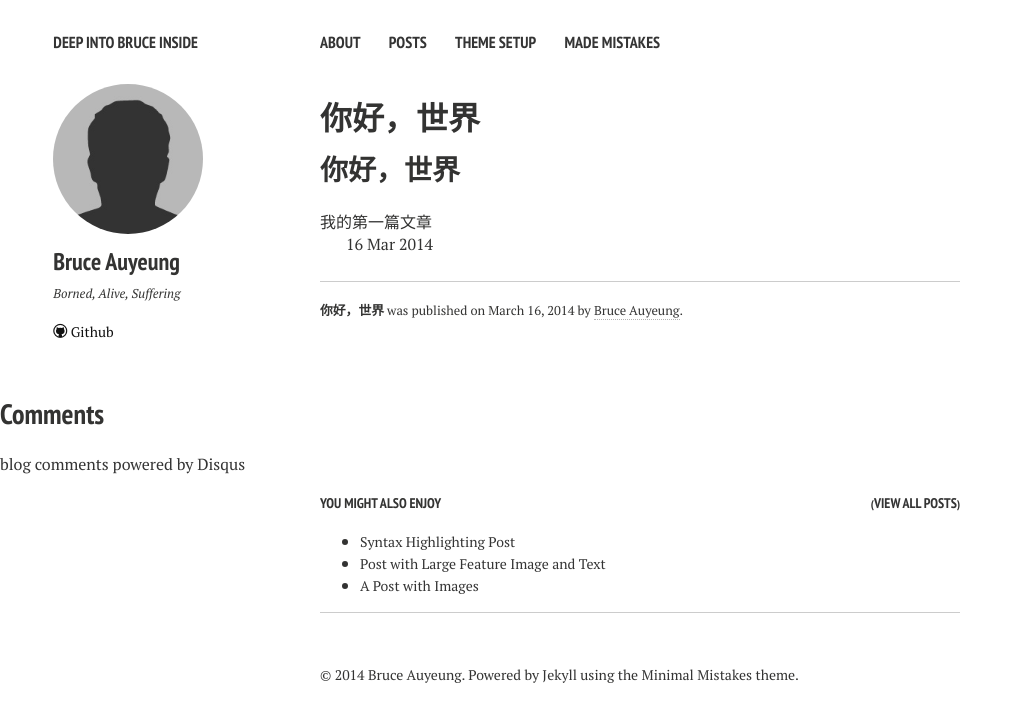
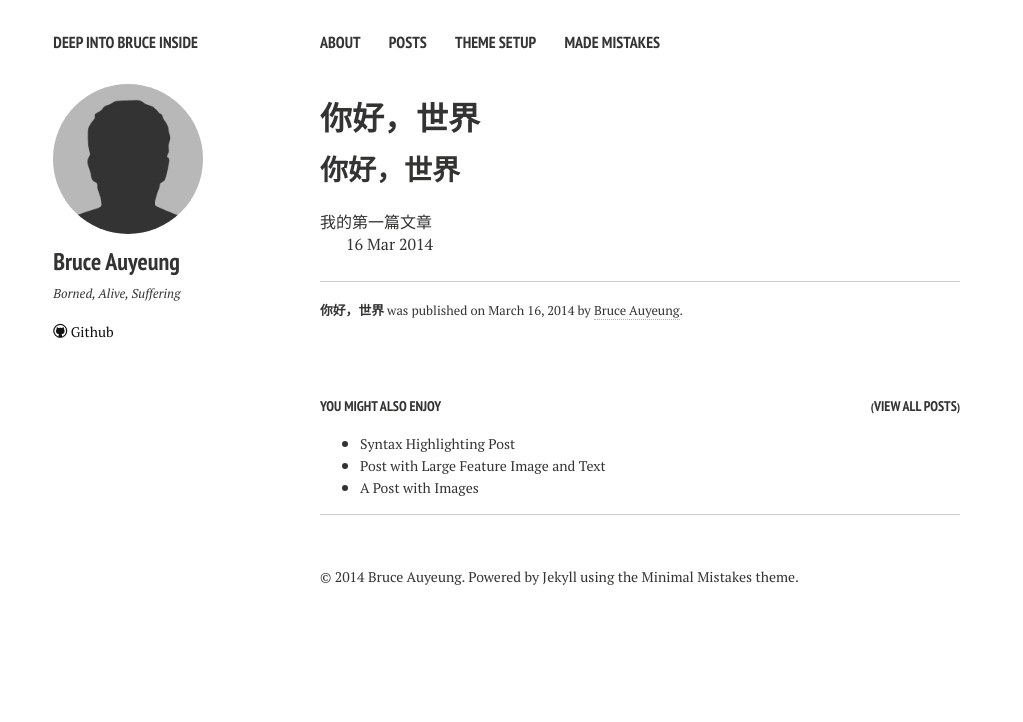
Before and after one commit to bruceinside/bruceinside.github.io, a Jekyll site: the page built from _posts/2014-03-16-hello-world.html, in a window 1280 px wide. Shown: the top 722 px of the page, without its empty margins (0-1023 px from the left). Built offline with Jekyll 4.4.1, drawn with Linux system fonts in a browser that asks for light colours; nearby versions of some CDN libraries; comment, search, counter and statistics services are not loaded.

Commit message:
Signed-off-by: bruceinside <bruce.oy@qq.com>

```diff
--- a/_layouts/post.html
+++ b/_layouts/post.html
@@ -51,23 +51,6 @@
   </article>
 </div><!-- /#main -->
 
-{% if site.disqus %}
-<div id="comments">
-  <h2>Comments</h2>
-  <div id="disqus_thread"></div>
-  <script type="text/javascript">
-    var disqus_identifier = "{{ page.url }}";
-    (function() {
-     var dsq = document.createElement('script'); dsq.type = 'text/javascript'; dsq.async = true;
-     dsq.src = 'http://{{ site.disqus.id }}.disqus.com/embed.js';
-     (document.getElementsByTagName('head')[0] || document.getElementsByTagName('body')[0]).appendChild(dsq);
-    })();
-  </script>
-  <noscript>Please enable JavaScript to view the <a href="http://disqus.com/?ref_noscript={{ site.disqus.id }}">comments powered by Disqus.</a></noscript>
-  <a href="http://disqus.com" class="dsq-brlink">blog comments powered by <span class="logo-disqus">Disqus</span></a>
-</div>
-{% endif %}
-
 <div class="footer-wrap">
   <div class="related-articles">
   <h4>You might also enjoy <small class="pull-right">(<a href="{{ site.url }}/posts/">View all posts</a>)</small></h4>
```
